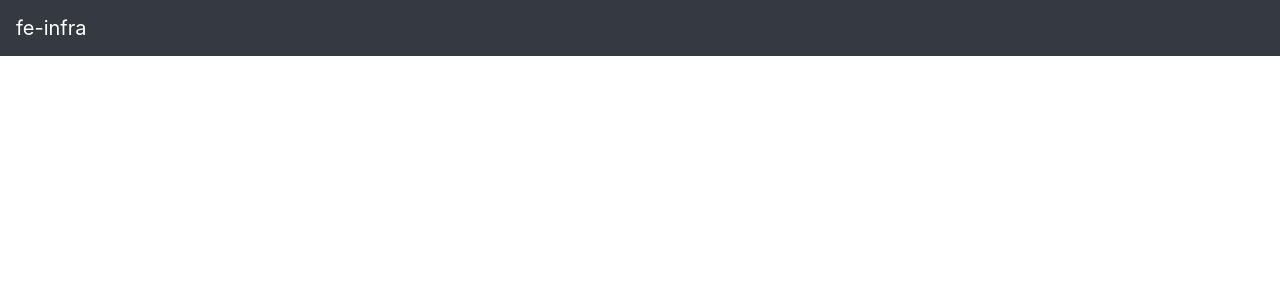
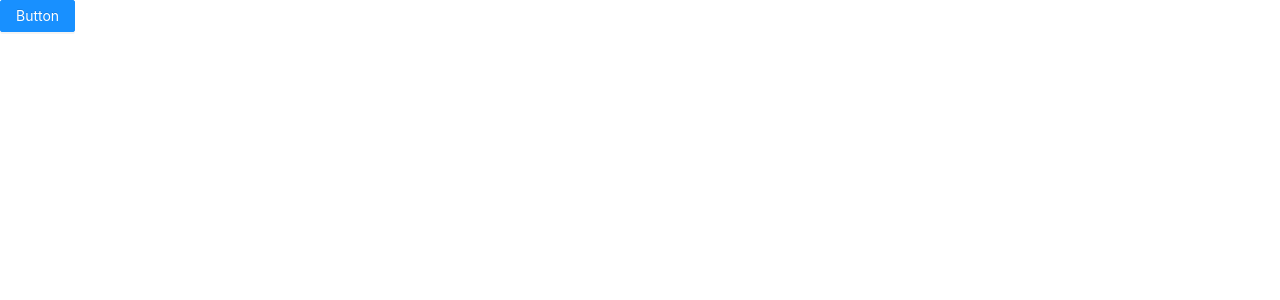
Before and after one commit to barsheshet/fe-infra, a React (Create React App) app: page / in a window 1280 px wide. Shown: the top 300 px of the page. Built offline with nearby package versions, Linux system fonts and the light colour scheme.

Commit message:
Added Ant Design

```diff
--- a/package.json
+++ b/package.json
@@ -6,7 +6,7 @@
     "@testing-library/jest-dom": "^4.2.4",
     "@testing-library/react": "^9.3.2",
     "@testing-library/user-event": "^7.1.2",
-    "bootstrap": "^4.5.0",
+    "antd": "^4.5.2",
     "react": "^16.13.1",
     "react-dom": "^16.13.1",
     "react-router-dom": "^5.2.0",
--- a/src/App.js
+++ b/src/App.js
@@ -1,13 +1,10 @@
 import React from 'react';
-import 'bootstrap/dist/css/bootstrap.css';
+import NavBar from './components/NavBar';
+
 
 function App() {
   return (
-    <>
-    <nav className="navbar fixed-top navbar-dark bg-dark">
-      <a className="navbar-brand" href="/">fe-infra</a>
-    </nav>
-    </>
+    <NavBar />
   );
 }
 
--- /dev/null
+++ b/src/components/NavBar.js
@@ -0,0 +1,6 @@
+import React from 'react';
+import { Button } from 'antd';
+
+export default function NavBar (props) {
+  return (<Button type="primary">Button</Button>);
+}
--- a/src/index.js
+++ b/src/index.js
@@ -1,12 +1,13 @@
 import React from 'react';
 import ReactDOM from 'react-dom';
+import 'antd/dist/antd.css';
 import App from './App';
 import * as serviceWorker from './serviceWorker';
 
 ReactDOM.render(
-  <React.StrictMode>
-    <App />
-  </React.StrictMode>,
+ // <React.StrictMode>
+    <App />,
+ // </React.StrictMode>,
   document.getElementById('root')
 );
 
```
Also changed, not shown: 1 other file (tests, documents, lock files or other folders).
